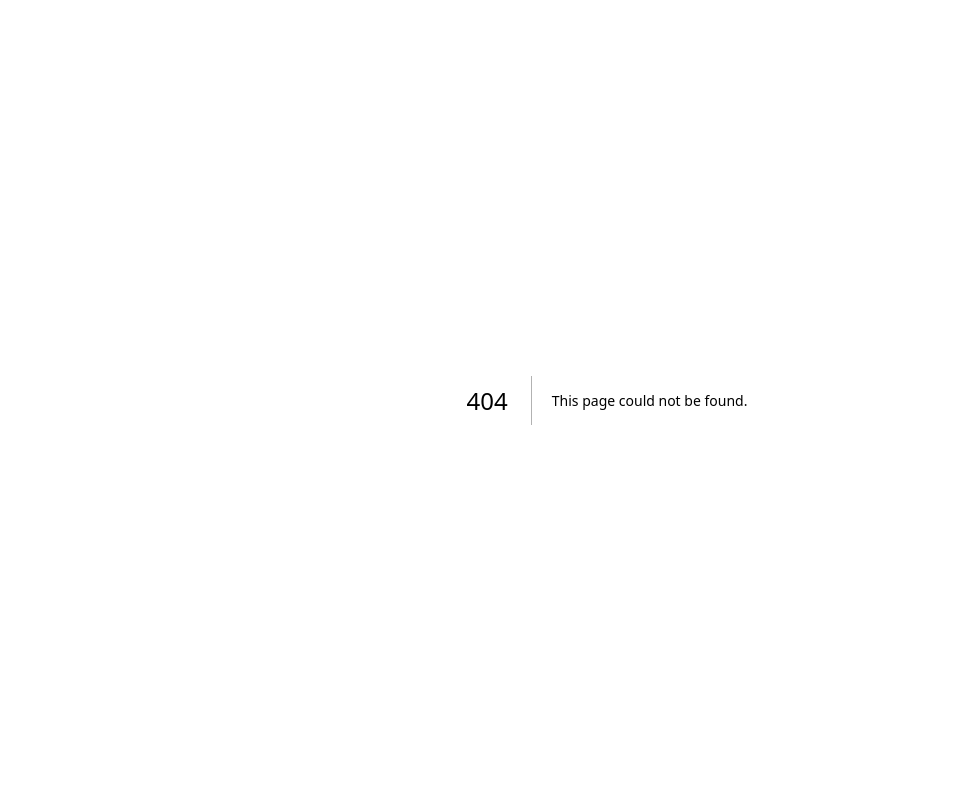
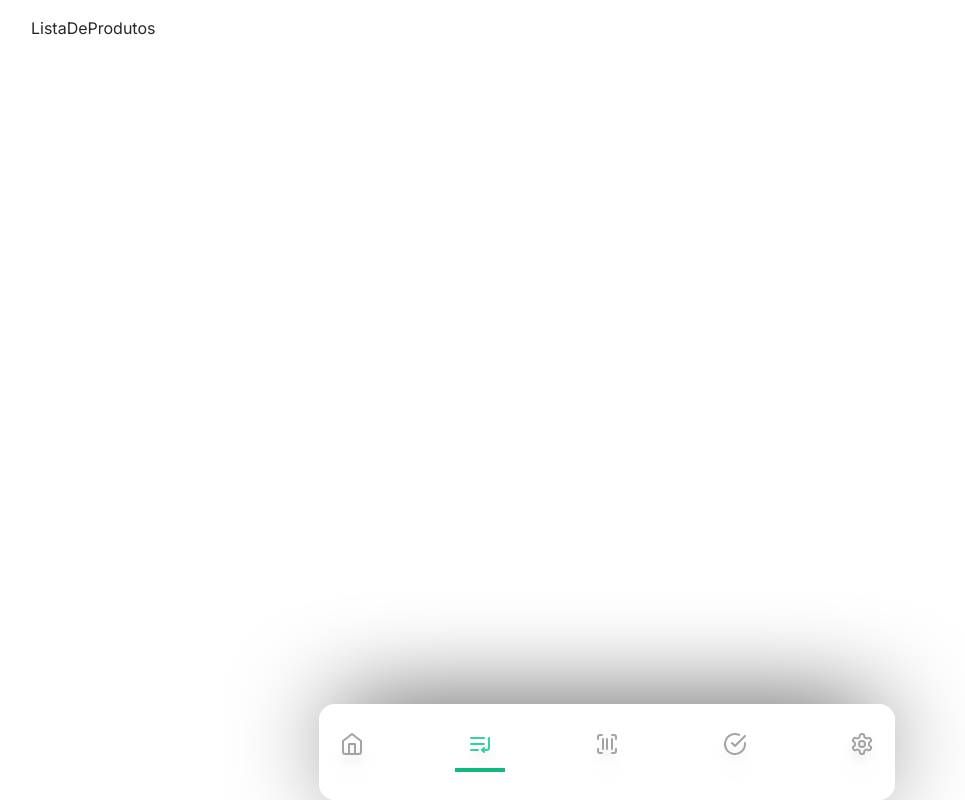
Before and after one commit to MarcusPOliveira/barcode-scanner, a Next.js app: page /lista-de-produtos in a window 1280 px wide. Before the commit this address had no page. Shown: the whole page, without its empty margins (33-998 px from the left). Built offline with nearby package versions, Linux system fonts and the light colour scheme.

Commit message:
feat: other pages

```diff
--- /dev/null
+++ b/src/app/configuracoes/page.tsx
@@ -0,0 +1,12 @@
+'use client'
+import { Layout } from '@/components'
+
+const Configuracoes = () => {
+  return (
+    <Layout hasMenuBottom>
+      <div>Configuracoes</div>
+    </Layout>
+  )
+}
+
+export default Configuracoes
--- /dev/null
+++ b/src/app/escanear/page.tsx
@@ -0,0 +1,12 @@
+'use client'
+import { Layout } from '@/components'
+
+const Escanear = () => {
+  return (
+    <Layout hasMenuBottom>
+      <div>Escanear</div>
+    </Layout>
+  )
+}
+
+export default Escanear
--- a/src/app/home/page.tsx
+++ b/src/app/home/page.tsx
@@ -3,7 +3,7 @@ import { useEffect, useState } from 'react'
 
 import { Header, Layout, Shortcuts } from '@/components'
 
-export default function Home() {
+const Home = () => {
   const [isMounted, setIsMounted] = useState(false)
 
   useEffect(() => {
@@ -21,3 +21,5 @@ export default function Home() {
     </Layout>
   )
 }
+
+export default Home
--- /dev/null
+++ b/src/app/lista-de-produtos/page.tsx
@@ -0,0 +1,12 @@
+'use client'
+import { Layout } from '@/components'
+
+const ListaDeProdutos = () => {
+  return (
+    <Layout hasMenuBottom>
+      <div>ListaDeProdutos</div>
+    </Layout>
+  )
+}
+
+export default ListaDeProdutos
--- a/src/components/layout/index.tsx
+++ b/src/components/layout/index.tsx
@@ -24,8 +24,8 @@ export const Layout = ({ children, hasMenuBottom = false }: LayoutProps) => {
           />
           <MenuBottom.Icon
             icon={ListEnd}
-            action={'/listagem'}
-            active={param === '/listagem'}
+            action={'/lista-de-produtos'}
+            active={param === '/lista-de-produtos'}
           />
           <MenuBottom.Icon
             icon={ScanBarcode}
```
